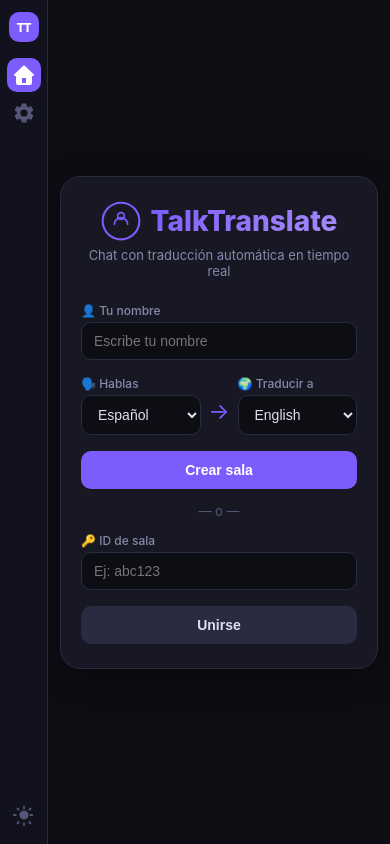
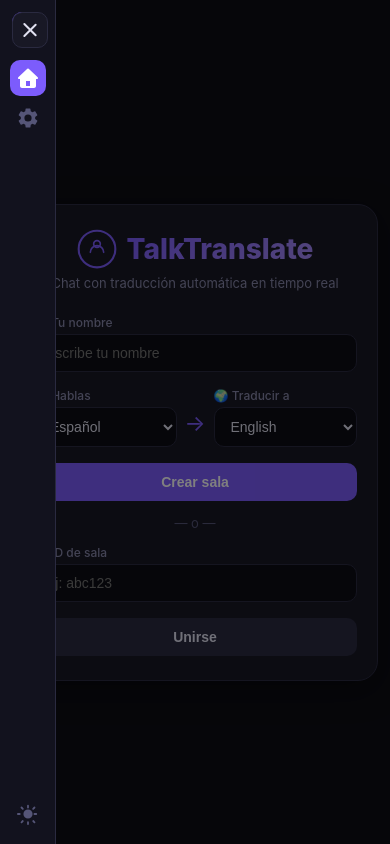
Before and after one commit to SamuelCubano/talktranslate, a website: page public/index.html in a window 390 px wide. Both pictures are taken after a click on the button "Menú". Drawn offline with nearby package versions, Linux system fonts and the light colour scheme.

Commit message:
Mobile hamburger menu with sliding sidebar

```diff
--- a/public/app.js
+++ b/public/app.js
@@ -171,9 +171,27 @@ function connectSocket(cb) {
   });
 }
 
+// ===== SIDEBAR TOGGLE (mobile) =====
+function toggleSidebar() {
+  document.querySelector('.sidebar').classList.toggle('open');
+  document.getElementById('sidebar-overlay').classList.toggle('show');
+  document.getElementById('hamburger').classList.toggle('open');
+}
+function closeSidebar() {
+  document.querySelector('.sidebar').classList.remove('open');
+  document.getElementById('sidebar-overlay').classList.remove('show');
+  document.getElementById('hamburger').classList.remove('open');
+}
+
+document.getElementById('hamburger')?.addEventListener('click', toggleSidebar);
+document.getElementById('sidebar-overlay')?.addEventListener('click', closeSidebar);
+
 // ===== NAVIGATION =====
 document.querySelectorAll('.nav-btn[data-view]').forEach(btn => {
-  btn.addEventListener('click', () => switchView(btn.dataset.view));
+  btn.addEventListener('click', () => {
+    switchView(btn.dataset.view);
+    closeSidebar();
+  });
 });
 
 document.getElementById('theme-toggle')?.addEventListener('click', () => {
@@ -181,6 +199,7 @@ document.getElementById('theme-toggle')?.addEventListener('click', () => {
   const next = current === 'dark' ? 'light' : 'dark';
   document.documentElement.setAttribute('data-theme', next);
   document.querySelectorAll('.theme-btn').forEach(b => b.classList.toggle('active', b.dataset.theme === next));
+  closeSidebar();
 });
 
 document.querySelectorAll('.theme-btn').forEach(btn => {
--- a/public/index.html
+++ b/public/index.html
@@ -26,6 +26,14 @@
       <svg class="icon-moon" viewBox="0 0 24 24" width="22" height="22"><path d="M12 3a9 9 0 1 0 9 9c0-.46-.04-.92-.1-1.36a5.89 5.89 0 0 1-3.75 1.54A6.04 6.04 0 0 1 11.1 6.84 5.89 5.89 0 0 1 12.64 3.1 9.1 9.1 0 0 0 12 3z" fill="currentColor"/></svg>
     </button>
   </aside>
+
+  <!-- OVERLAY -->
+  <div class="sidebar-overlay" id="sidebar-overlay"></div>
+
+  <!-- HAMBURGER -->
+  <button class="hamburger" id="hamburger" title="Menú">
+    <span></span><span></span><span></span>
+  </button>
 
   <!-- MAIN -->
   <main class="main">
--- a/public/style.css
+++ b/public/style.css
@@ -304,12 +304,58 @@ input:focus,select:focus { border-color: var(--accent); box-shadow: 0 0 0 3px va
 }
 .toast.show { opacity:1; transform:translateX(-50%) translateY(0); }
 
+/* ===== HAMBURGER ===== */
+.hamburger {
+  display:none; position:fixed; top:12px; left:12px;
+  width:36px; height:36px; border-radius:10px;
+  background:var(--bg-card); border:1px solid var(--border);
+  flex-direction:column; align-items:center; justify-content:center; gap:4px;
+  cursor:pointer; z-index:20;
+  transition:background .3s;
+}
+.hamburger span {
+  display:block; width:18px; height:2px; border-radius:2px;
+  background:var(--text-primary); transition:all .3s;
+}
+.hamburger.open span:nth-child(1) { transform:rotate(45deg) translate(4px,4px); }
+.hamburger.open span:nth-child(2) { opacity:0; }
+.hamburger.open span:nth-child(3) { transform:rotate(-45deg) translate(4px,-4px); }
+
+.sidebar-overlay {
+  display:none; position:fixed; inset:0; z-index:8;
+  background:rgba(0,0,0,.5);
+  opacity:0; transition:opacity .3s;
+}
+.sidebar-overlay.show { opacity:1; }
+
 /* ===== RESPONSIVE ===== */
 @media(max-width:700px) {
-  .sidebar { width:48px; }
-  .nav-btn { width:34px; height:34px; border-radius:10px; }
-  .sidebar-logo { width:30px; height:30px; font-size:12px; }
-  .room-container { max-width:100%; }
-  .lobby-center { padding:12px; }
+  .hamburger { display:flex; }
+
+  .sidebar {
+    position:fixed; left:0; top:0; bottom:0; z-index:9;
+    transform:translateX(-100%);
+    transition:transform .3s cubic-bezier(.16,1,.3,1);
+    width:56px;
+  }
+  .sidebar.open { transform:translateX(0); }
+  .sidebar-overlay.show { display:block; }
+
+  .nav-btn { width:36px; height:36px; border-radius:10px; }
+  .sidebar-logo { width:32px; height:32px; font-size:12px; }
+
+  .main { margin-left:0; }
+
+  .room-container { max-width:100%; border-radius:0; }
+  .lobby-center { padding:52px 12px 12px; }
+  .settings-container { padding:52px 12px 12px; }
   .lobby-card { padding:24px 20px; }
+
+  .room-header { padding:10px 12px; padding-left:52px; }
+  .chat-messages { padding:12px; }
+  .msg { max-width:90%; }
+  .lang-badge { max-width:65px; font-size:11px; }
+
+  .settings-container { padding:12px; }
+  .settings-card, .about-card { padding:20px; }
 }
```
